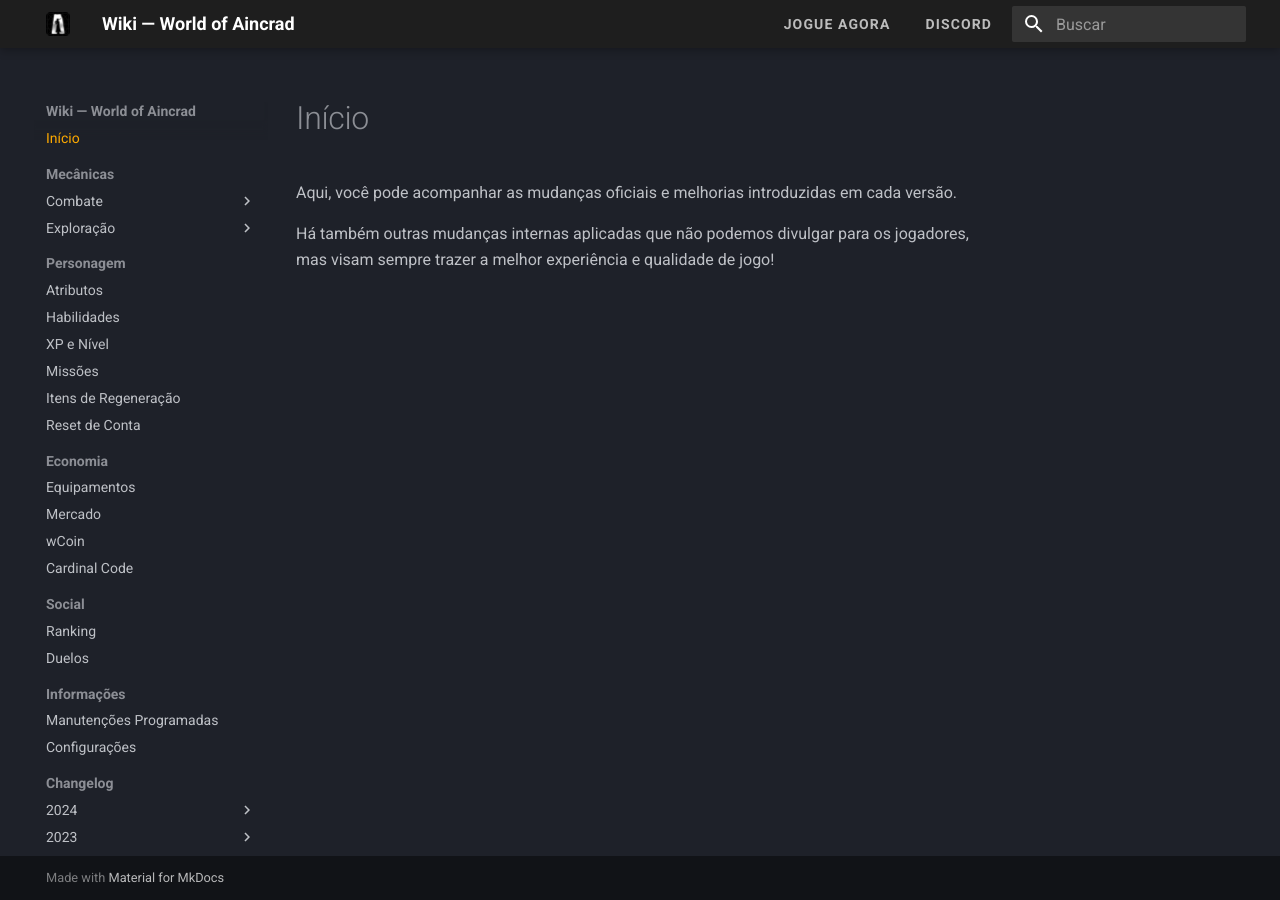
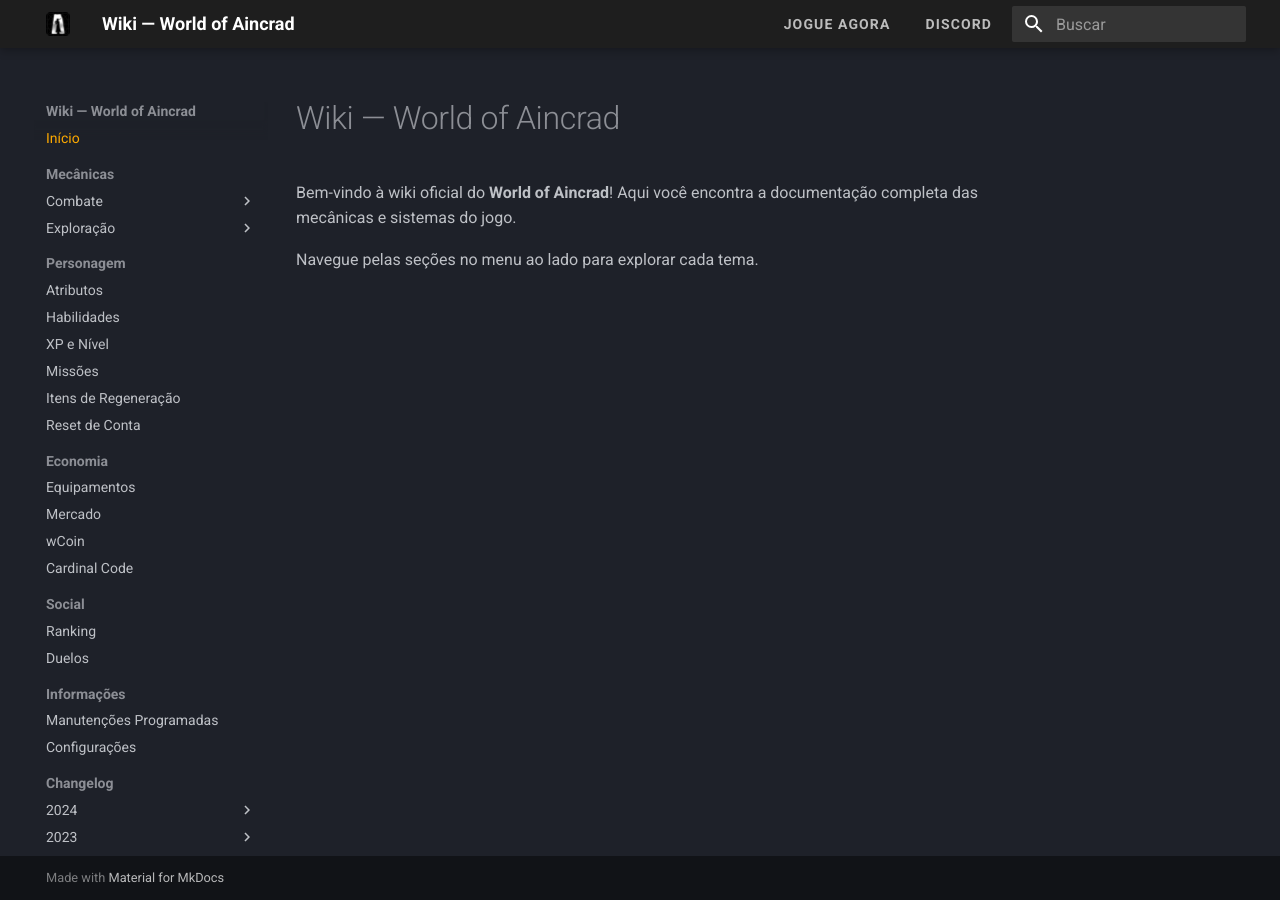
Before and after one commit to beater-studios/wiki-woa, an MkDocs documentation site: the page built from docs/index.md, in a window 1280 px wide. Built offline with MkDocs 1.6.1 and Material for MkDocs 9.7.7, drawn with Linux system fonts in a browser that asks for light colours.

Commit message:
docs: update README and index documentation to reflect the official Wiki for World of Aincrad, enhancing clarity and navigation

```diff
--- a/docs/index.md
+++ b/docs/index.md
@@ -1,7 +1,11 @@
-# Início
+---
+description: >-
+  Wiki oficial do World of Aincrad — documentação completa das mecânicas,
+  sistemas e funcionalidades do jogo.
+---
 
-Aqui, você pode acompanhar as mudanças oficiais e melhorias introduzidas em cada versão.
+# Wiki — World of Aincrad
 
+Bem-vindo à wiki oficial do **World of Aincrad**! Aqui você encontra a documentação completa das mecânicas e sistemas do jogo.
 
-
-Há também outras mudanças internas aplicadas que não podemos divulgar para os jogadores, mas visam sempre trazer a melhor experiência e qualidade de jogo!
+Navegue pelas seções no menu ao lado para explorar cada tema.
```
Also changed, not shown: README.md (+3 -3 lines).
